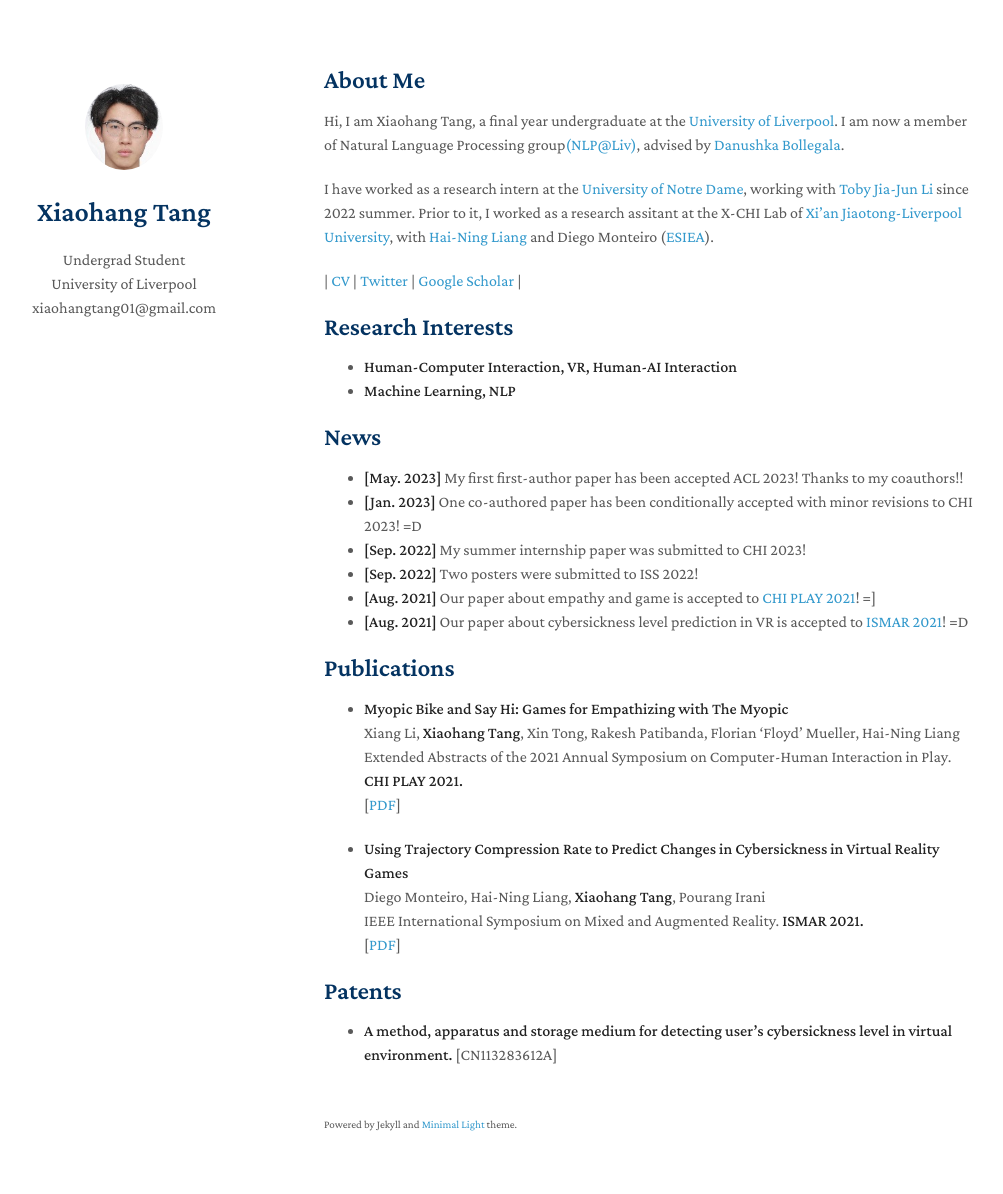
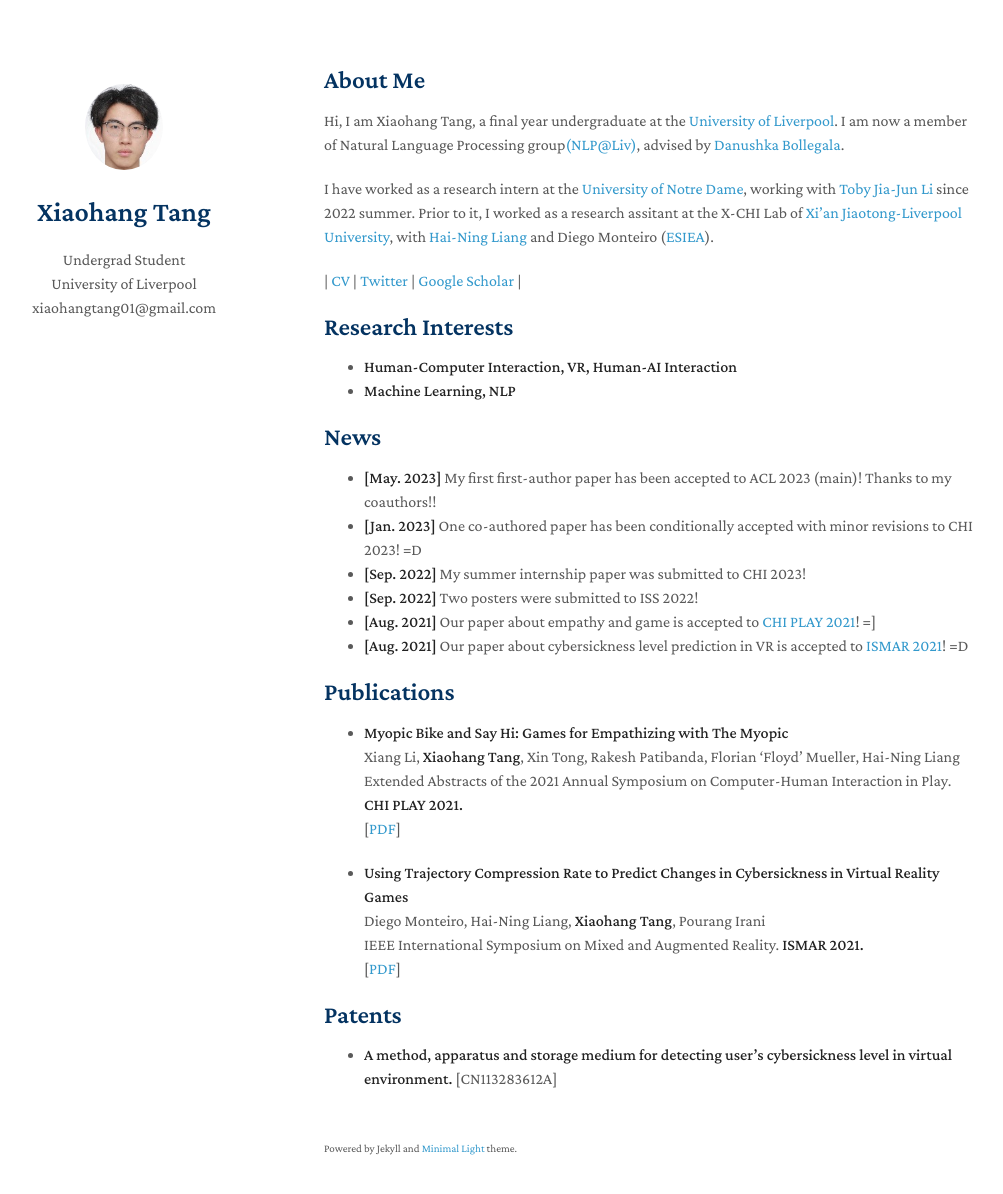
Before and after one commit to xiaohang-tang/xiaohang-tang.github.io, a Jekyll site: the page built from index.md, in a window 1280 px wide and 1229 px high. Shown: the top 1194 px of the window, without its empty margins (146-1149 px from the left). Built offline with Jekyll 4.4.1, drawn with Linux system fonts in a browser that asks for light colours; nearby versions of some CDN libraries; a style sheet for code colours, icons or effects is not loaded; our own code applies the rules of GitHub Pages for plain Markdown files.

Commit message:
Update index.md

```diff
--- a/index.md
+++ b/index.md
@@ -17,7 +17,7 @@ I have worked as a research intern at the [University of Notre Dame](https://www
 
 ## News
 
-- **[May. 2023]** My first first-author paper has been accepted ACL 2023! Thanks to my coauthors!!
+- **[May. 2023]** My first first-author paper has been accepted to ACL 2023 (main)! Thanks to my coauthors!!
 - **[Jan. 2023]** One co-authored paper has been conditionally accepted with minor revisions to CHI 2023! =D
 - **[Sep. 2022]** My summer internship paper was submitted to CHI 2023!
 - **[Sep. 2022]** Two posters were submitted to ISS 2022!
```
